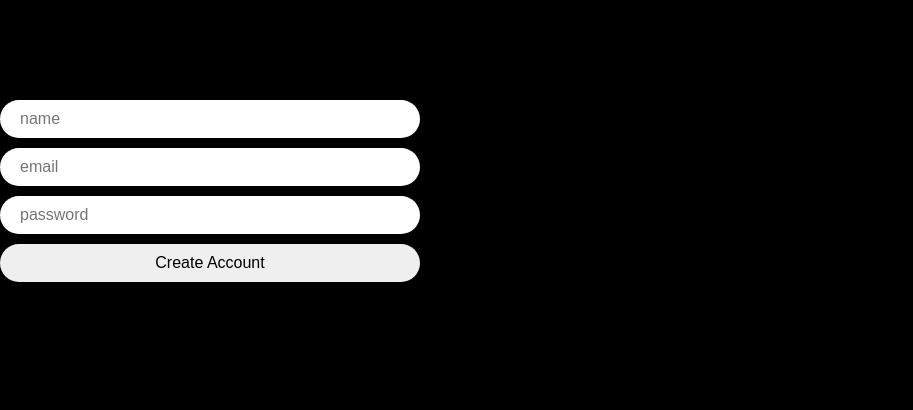
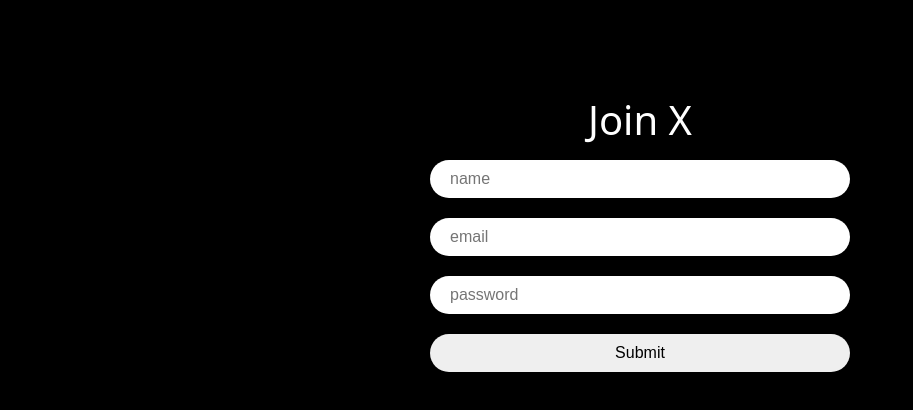
Before and after one commit to srchae/twitter-project, a React (Vite) app: page /create-account in a window 1280 px wide. Shown: the top 410 px of the page, without its empty margins (0-913 px from the left). Built offline with nearby package versions, Linux system fonts and the light colour scheme; the HTML template or start-up script is replaced by a standard one.

Commit message:
form data로 계정 생성 및 로그인

```diff
--- a/src/App.tsx
+++ b/src/App.tsx
@@ -4,7 +4,7 @@
 import Profile from "./routes/profile";
 import Login from "./routes/login";
 import CreateAccount from "./routes/create-account";
-import { createGlobalStyle } from "styled-components";
+import styled, { createGlobalStyle } from "styled-components";
 import reset from "styled-reset";
 import { useEffect, useState } from "react";
 import LoadingScreen from "./components/loading-screen";
@@ -37,6 +37,13 @@
   },
 ]);
 
+const Wrapper = styled.div`
+height: 100%;
+display: flex;
+// justify-content : Wrapper로 감싸진 영역 전체가 center로 이동
+justify-content: center;
+`;
+
 const GlobalStyles = createGlobalStyle`
   ${reset};
   * {
@@ -45,7 +52,7 @@
   body {
     background-color: black;
     color: white;
-    font-family: 'system-ui', -apple-system, BlinkMacSystemFont, 'Segoe UI', Roboto, Oxygen, Ubuntu, Cantarell, 'Open Sans', 'Helvetica Neue', sans-serif;
+    font-family: 'system-ui', -apple-system, BlinkMacSystemFont, 'Segoe UI', Roboto, Oxygen, Ubuntu, Cantarell, 'Open Sans', 'Helvetica Neue', sans-serif; */
 }
 
   `;
@@ -64,10 +71,10 @@
   }, [])
 
   return (
-    <>
+    <Wrapper>
       <GlobalStyles />
       {isLoading ? <LoadingScreen /> : <RouterProvider router={router} />}
-    </>
+    </Wrapper>
   );
 }
 
--- a/src/routes/create-account.tsx
+++ b/src/routes/create-account.tsx
@@ -1,5 +1,8 @@
+import { createUserWithEmailAndPassword, updateProfile } from "@firebase/auth";
 import { useState } from "react";
 import styled from "styled-components";
+import { auth } from "../firebase";
+import { Navigate, useNavigate } from "react-router";
 
 const Wrapper = styled.div`
 height: 100%;
@@ -14,12 +17,13 @@
 margin-top: 50px;
 display: flex;
 flex-direction: column;
-gap: 10px;
+align-items: center;
+gap: 20px;
 width: 100%;
 `;
 
 const Title = styled.h1`
-font-size: 42px;
+font-size: 40px;
 `;
 
 const Input = styled.input`
@@ -48,16 +52,68 @@
     const [name, setName] = useState("");
     const [email, setEmail] = useState("");
     const [password, setPassword] = useState("");
+    const [error, setError] = useState("");
+
+    const navigate = useNavigate();
     const onChange = (e : React.ChangeEvent<HTMLInputElement>) => {
         // 매개변수로 선언된 e에서 target을 구조분해할당
-        // const {target : {name, value}} = e; -- 여기서부터 시작,,,
+        // target에서 name과 value를 추출
+        const {target : { name, value }} = e;
+        // name과 "name"이 같다면 name을 value로 지정
+        // input의 value를 통해 set의 값을 바꿔주기 위해 name으로 구분점을 두어 조건문 활용
+        // input의 값이 변경되었을 때 어떤 input이 바뀌었는지 name을 통해 알 수 있음(className 느낌)
+        if (name === "name") {
+            setName(value);
+        } else if (name === "email") {
+            setEmail(value);
+        } else if (name === "password") {
+            setPassword(value);
+        }
+
     }
+    const onSubmit = async (e : React.FormEvent<HTMLFormElement>) => {
+        // onSubmit 할 때 작동되는 이동 혹은 새로고침 막는 동작
+        e.preventDefault();
+
+        // 로딩 중이거나 혹은 필수값(name, email, password)이 빈 값일 경우에는 해당 함수를 일찍 종료
+        if (isLoading || name === "" || email === "" || password === "") return;
+
+        try {
+            setLoading(true);
+            /*
+                1. 계정 생성
+                2. 사용자의 이름 설정
+                3. 홈페이지 리다이렉션
+            */
+            // firebase의 createUserWithEmailAndPassword에 자격증명 기능이 내장되어 있음 (이를 변수로 치환)
+            // ==> 유효성 검증 !!
+
+            //1. 계정 생성
+            const credential = await createUserWithEmailAndPassword(auth, email, password);
+
+            // 2. 사용자 프로필 업데이트
+            // displayName은 name의 별칭으로 사용해줌 여기서 name은 useState에서 선언해준 name임
+            await updateProfile(credential.user, {displayName : name});
+
+            // 해당 코드를 실행 후 사용자를 home 화면으로 이동시키기 위해 Navigate 함수 사용
+            // 즉, 모든 인자와 객체가 유효한 값을 띄고 있을 때 try에서 navigate(home)로 진입 후 try-catch문 종료 !
+            navigate("/");
+
+        } catch (e) {
+            // 에러 처리를 위해 남겨둔 부분입니둥
+        } finally {
+            setLoading(false);
+        }
+        // console.log(name, email, password);
+        }
     return <Wrapper>
-        <Form>
-            <Input name="name" value={name} placeholder="name" type="text" required/>
-            <Input name="email" value={email} placeholder="email" type="email" required/>
-            <Input name="password" value={password} placeholder="password" type="password" required/>
-            <Input type="submit" value="Create Account"/>
+        <Form onSubmit={onSubmit}>
+            <Title>Join X</Title>
+            <Input onChange={onChange} name="name" value={name} placeholder="name" type="text" required/>
+            <Input onChange={onChange} name="email" value={email} placeholder="email" type="email" required/>
+            <Input onChange={onChange} name="password" value={password} placeholder="password" type="password" required/>
+            <Input type="submit" value={isLoading ? "Loading..." : "Submit"}/>
         </Form>
+        {error !== "" ? <Error>form을 올바르게 입력해주세요.</Error> : null}
     </Wrapper>
 }
```
